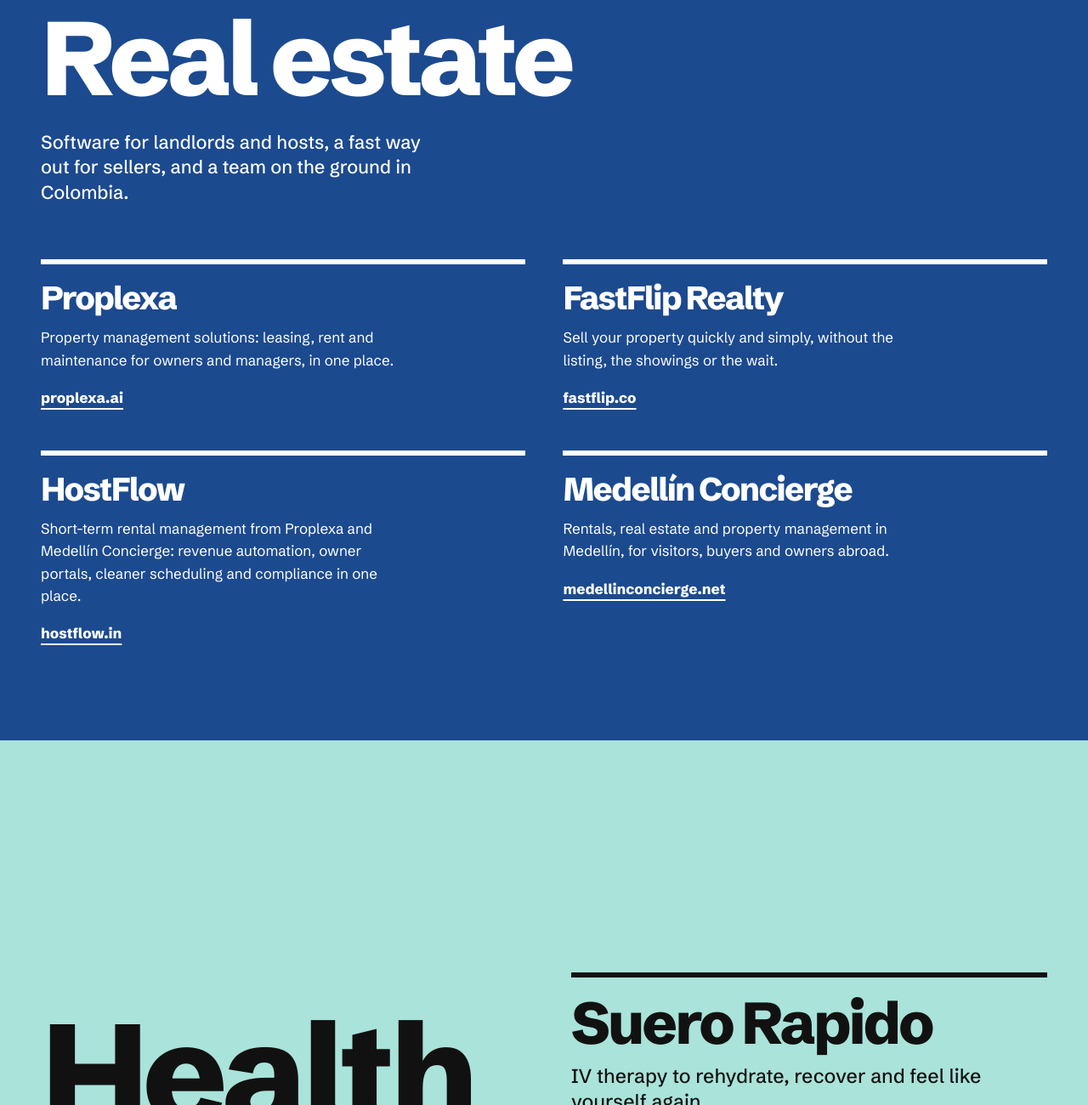
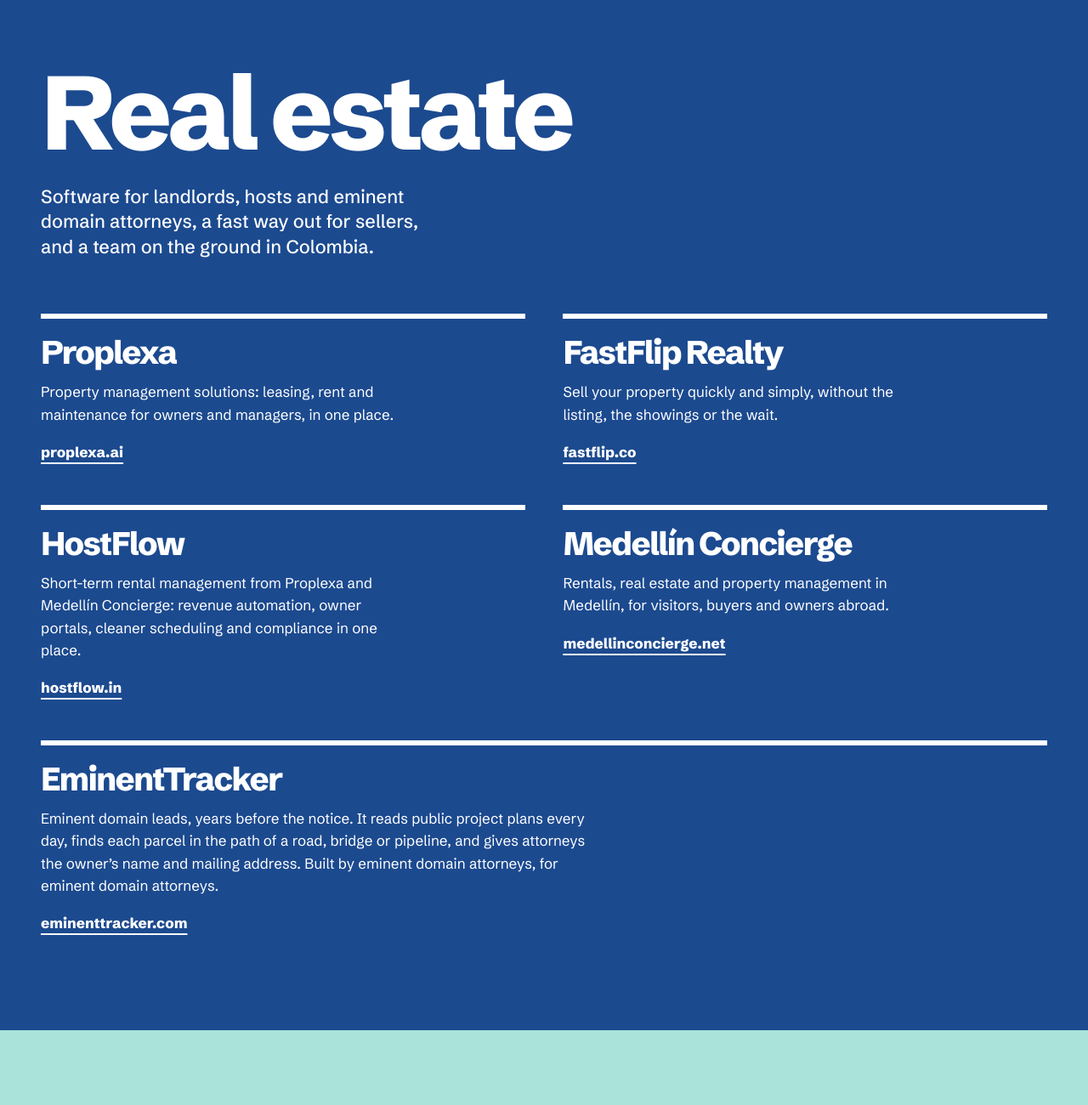
Before and after one commit to Stitch-sixtwosix/duerrimports.com, a plain HTML site: page index.html in a window 1280 px wide. Shown: the part 1276-2576 px from the top of the page at 85% size. Drawn offline with Linux system fonts and the light colour scheme.

Commit message:
Add EminentTracker to the group
Co-Authored-By: Claude Opus 5.5 <noreply@anthropic.com>

```diff
--- a/index.html
+++ b/index.html
@@ -4,7 +4,7 @@
 <meta charset="utf-8">
 <meta name="viewport" content="width=device-width, initial-scale=1">
 <title>Duerr Imports | US Holding Group: Real Estate, Health &amp; Imports</title>
-<meta name="description" content="Duerr Imports is a US holding group behind Proplexa, HostFlow, FastFlip Realty, Medellín Concierge and Suero Rapido, plus the import house it started as.">
+<meta name="description" content="Duerr Imports is a US holding group behind Proplexa, HostFlow, FastFlip Realty, Medellín Concierge, EminentTracker and Suero Rapido, plus the import house it started as.">
 <link rel="canonical" href="https://www.duerrimports.com/">
 <meta property="og:type" content="website">
 <meta property="og:url" content="https://www.duerrimports.com/">
@@ -38,6 +38,7 @@
     {"@type": "Organization", "name": "FastFlip Realty", "url": "https://fastflip.co/"},
     {"@type": "Organization", "name": "Medellín Concierge", "url": "https://www.medellinconcierge.net/"},
     {"@type": "Organization", "name": "HostFlow", "url": "https://hostflow.in/"},
+    {"@type": "Organization", "name": "EminentTracker", "url": "https://eminenttracker.com/"},
     {"@type": "Organization", "name": "Suero Rapido", "url": "https://suerorapido.com/"}
   ]
 }
@@ -67,7 +68,7 @@
   <div class="wrap hero-stack">
     <h1 class="monument enter">Duerr Imports</h1>
     <div class="hero-foot">
-      <p class="lede enter" style="--i:1">A US holding group. Five businesses in real estate and health, plus the import house where it started.</p>
+      <p class="lede enter" style="--i:1">A US holding group. Six businesses in real estate and health, plus the import house where it started.</p>
       <div class="actions enter" style="--i:2">
         <a class="btn" href="#finder">Find the right company</a>
         <a class="link" href="#contact">Talk to the group</a>
@@ -85,6 +86,7 @@
       <a class="need" href="#fastflip" data-co="fastflip">Sell a house quickly</a>
       <a class="need" href="#medellin" data-co="medellin">A place to stay in Medellín</a>
       <a class="need" href="#hostflow" data-co="hostflow">Run short-term rentals</a>
+      <a class="need" href="#eminent" data-co="eminent">Find eminent domain clients</a>
       <a class="need" href="#suero" data-co="suero">IV hydration therapy</a>
       <a class="need" href="#imports" data-co="imports">Import or white-label a product</a>
     </div>
@@ -102,7 +104,7 @@
 <section class="field bay" id="real-estate" data-field="bay" aria-labelledby="re-h">
   <div class="wrap">
     <h2 class="chapter" id="re-h" data-rise>Real estate</h2>
-    <p class="intro" data-rise>Software for landlords and hosts, a fast way out for sellers, and a team on the ground in Colombia.</p>
+    <p class="intro" data-rise>Software for landlords, hosts and eminent domain attorneys, a fast way out for sellers, and a team on the ground in Colombia.</p>
     <ul class="companies">
       <li class="co" id="proplexa" data-rise>
         <h3>Proplexa</h3>
@@ -123,6 +125,11 @@
         <h3>Medellín Concierge</h3>
         <p>Rentals, real estate and property management in Medellín, for visitors, buyers and owners abroad.</p>
         <a class="link" href="https://www.medellinconcierge.net/" rel="noopener">medellinconcierge.net</a>
+      </li>
+      <li class="co co-wide" id="eminent" data-rise>
+        <h3>EminentTracker</h3>
+        <p>Eminent domain leads, years before the notice. It reads public project plans every day, finds each parcel in the path of a road, bridge or pipeline, and gives attorneys the owner’s name and mailing address. Built by eminent domain attorneys, for eminent domain attorneys.</p>
+        <a class="link" href="https://eminenttracker.com/" rel="noopener">eminenttracker.com</a>
       </li>
     </ul>
   </div>
--- a/main.js
+++ b/main.js
@@ -39,6 +39,7 @@
     fastflip: { field: 'bay', name: 'FastFlip Realty', line: 'Sell your property quickly and simply.', url: 'https://fastflip.co/', label: 'Visit fastflip.co',  },
     medellin: { field: 'bay', name: 'Medellín Concierge', line: 'Rentals, real estate and property management in Medellín.', url: 'https://www.medellinconcierge.net/', label: 'Visit medellinconcierge.net',  },
     hostflow: { field: 'bay', name: 'HostFlow', line: 'Short-term rental management: revenue automation, owner portals, cleaner scheduling and compliance.', url: 'https://hostflow.in/', label: 'Visit hostflow.in',  },
+    eminent: { field: 'bay', name: 'EminentTracker', line: 'Eminent domain leads for attorneys: the parcels in the path of planned public projects, and who owns them, years before the notice.', url: 'https://eminenttracker.com/', label: 'Visit eminenttracker.com',  },
     suero: { field: 'aqua', name: 'Suero Rapido', line: 'IV therapy to rehydrate and recover.', url: 'https://suerorapido.com/', label: 'Visit suerorapido.com',  },
     imports: { field: 'roast', name: 'Duerr Imports', line: 'Wholesale and white-label importing for cafés, offices and resellers.', url: '#imports', label: 'See imports',  }
   };
--- a/styles.css
+++ b/styles.css
@@ -109,6 +109,8 @@ figcaption{margin-top:10px;font-size:15px;opacity:.85}
 .co h3{font-size:clamp(32px,3vw,52px)}
 .companies .co{padding-top:28px;box-shadow:inset 0 6px 0 currentColor}
 .co p{margin:16px 0 18px;max-width:40ch}
+.companies .co-wide{grid-column:1/-1}
+.co-wide p{max-width:62ch}
 
 /* Capital */
 .split{display:grid;grid-template-columns:minmax(0,1fr) minmax(0,1fr);gap:48px clamp(32px,5vw,96px);align-items:start}
```
